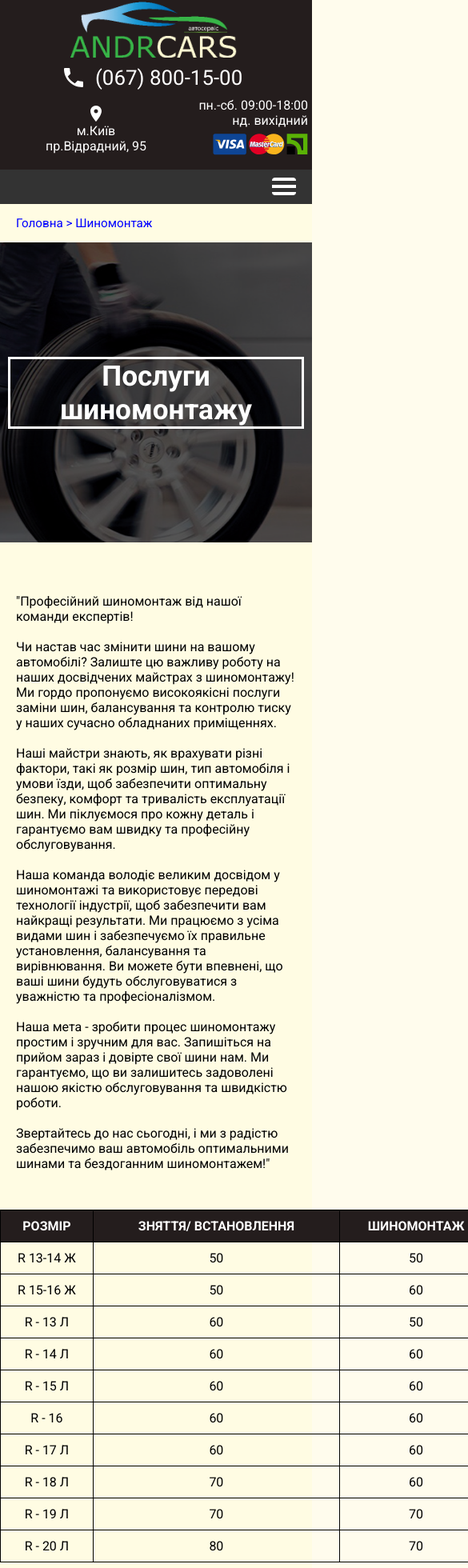
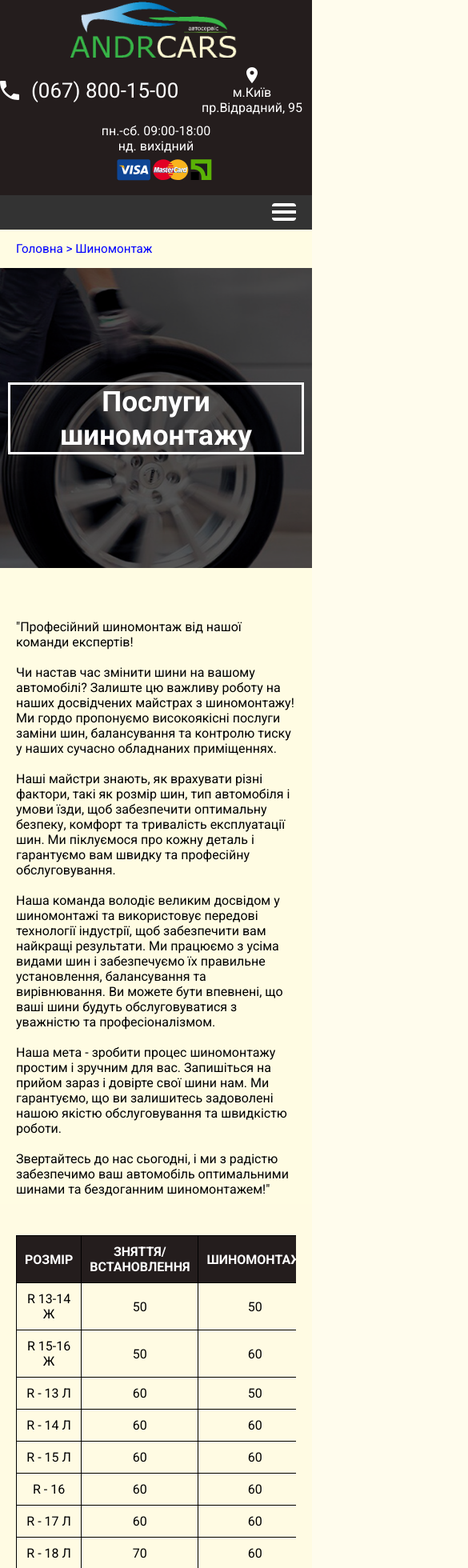
Before and after one commit to PavelVynnPV/sto-website, a React (Create React App) app in the folder clients/: page /tirefitting in a window 390 px wide. Shown: the part 20-1980 px from the top of the page at 80% size, 585 px wide, since content can reach past the window. Built offline with nearby package versions, Linux system fonts and the light colour scheme.

Commit message:
give adapt for tire

```diff
--- a/clients/src/components/SimpleLinks/TireComponent.jsx
+++ b/clients/src/components/SimpleLinks/TireComponent.jsx
@@ -7,7 +7,7 @@ const TireComponent = ({service}) => {
       <table>
         <tr>
           <td>РОЗМІР</td>
-          <td>ЗНЯТТЯ/ ВСТАНОВЛЕННЯ</td>
+          <td>ЗНЯТТЯ/<br/> ВСТАНОВЛЕННЯ</td>
           <td>ШИНОМОНТАЖ</td>
           <td>БАЛАНСУВАННЯ</td>
           <td>1 КОЛЕСО</td>
--- a/clients/src/components/SimpleLinks/TireFitting.jsx
+++ b/clients/src/components/SimpleLinks/TireFitting.jsx
@@ -42,7 +42,6 @@ const TireFitting = () => {
           <br />
           Звертайтесь до нас сьогодні, і ми з радістю забезпечимо ваш автомобіль
           оптимальними шинами та бездоганним шиномонтажем!"
-        </div>
         <div className={styles.tire_content}>
           <TireComponent service={tire_table1} />
         </div>
@@ -57,6 +56,7 @@ const TireFitting = () => {
           <h2 className={styles.service__title}>МІКРОАВТОБУС/ВАНТАЖНИЙ</h2>
           <TireComponent service={tire_table3} />{" "}
         </div>
+        </div>
       </div>
     </section>
   );
--- a/clients/src/components/styles/Main.module.css
+++ b/clients/src/components/styles/Main.module.css
@@ -455,7 +455,7 @@ table tr {
 table td {
   border-left: 1px solid #000;
   height: 100%;
-  padding: 10px 0;
+  padding: 10px;
   margin: 0;
   transition: 0.4s all ease;
 }
@@ -463,8 +463,9 @@ table tr:hover {
   background-color: #54b0df;
 }
 .tire_content {
-  width: 1060px;
+  width: 100%;
   margin: auto;
+  overflow-x: scroll;
 }
 
 
--- a/clients/src/components/styles/Navbar.module.css
+++ b/clients/src/components/styles/Navbar.module.css
@@ -377,6 +377,15 @@ nav {
   .link_view {
     padding: 0 0 0px 20px;
   }
+  .header__schedule_content {
+    text-align: center;
+  }
+}
+
+@media (max-width: 460px) {
+  .header__map_adress {
+    max-width: 150px;
+  }
 }
 
 
```
Also changed, not shown: 16 other files (tests, documents, lock files or other folders).
